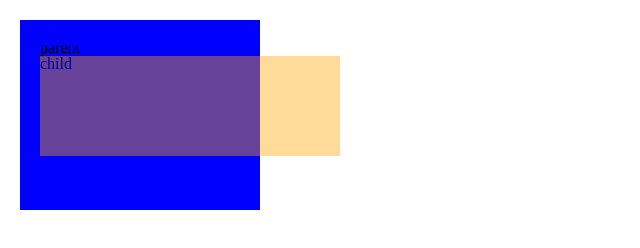
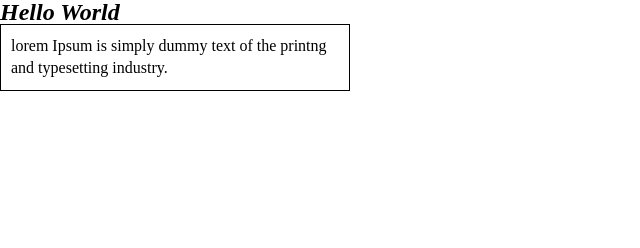
Before and after one commit to 0andme/HTML-CSS, a plain HTML site: page ch_8/ch_8_12/index.html in a window 1280 px wide. Shown: the whole page, without its empty margins (0-640 px from the left). Drawn offline with Linux system fonts and the light colour scheme.

Commit message:
feat : add files

```diff
--- a/ch_8/ch_8_12/index.html
+++ b/ch_8/ch_8_12/index.html
@@ -10,10 +10,10 @@
 </head>
 
 <body>
-  <div class="parent">
-    parent
-    <div class="child">child</div>
-  </div>
+  <h1>Hello World</h1>
+
+  <p>lorem Ipsum is simply dummy text of the printng and typesetting industry.</p>
+
 </body>
 
 </html>
--- a/ch_8/ch_8_12/main.css
+++ b/ch_8/ch_8_12/main.css
@@ -1,22 +1,18 @@
 @import "../reset.css";
 
-
-.parent {
-  width: 200px;
-  height: 150px;
-  background-color: blue;
-  margin: 20px;
-  padding: 20px;
-  overflow: visible;
-
-
+h1 {
+  font-size: 24px;
+  font-weight: 700;
+  font-style : italic;
+  /* 바탕체 serif */
+  font-family: serif;
 
 }
 
-.child {
-  width: 300px;
-  height: 100px;
-  background-color: orange;
-  opacity: 0.4;
-  /* 0.4가 아닌 .4로도 작성할 수 있음 */
+p {
+  width: 350px;
+  padding: 10px;
+  border : 1px solid black;
+  box-sizing: border-box;
+  line-height: 1.4;
 }
```
